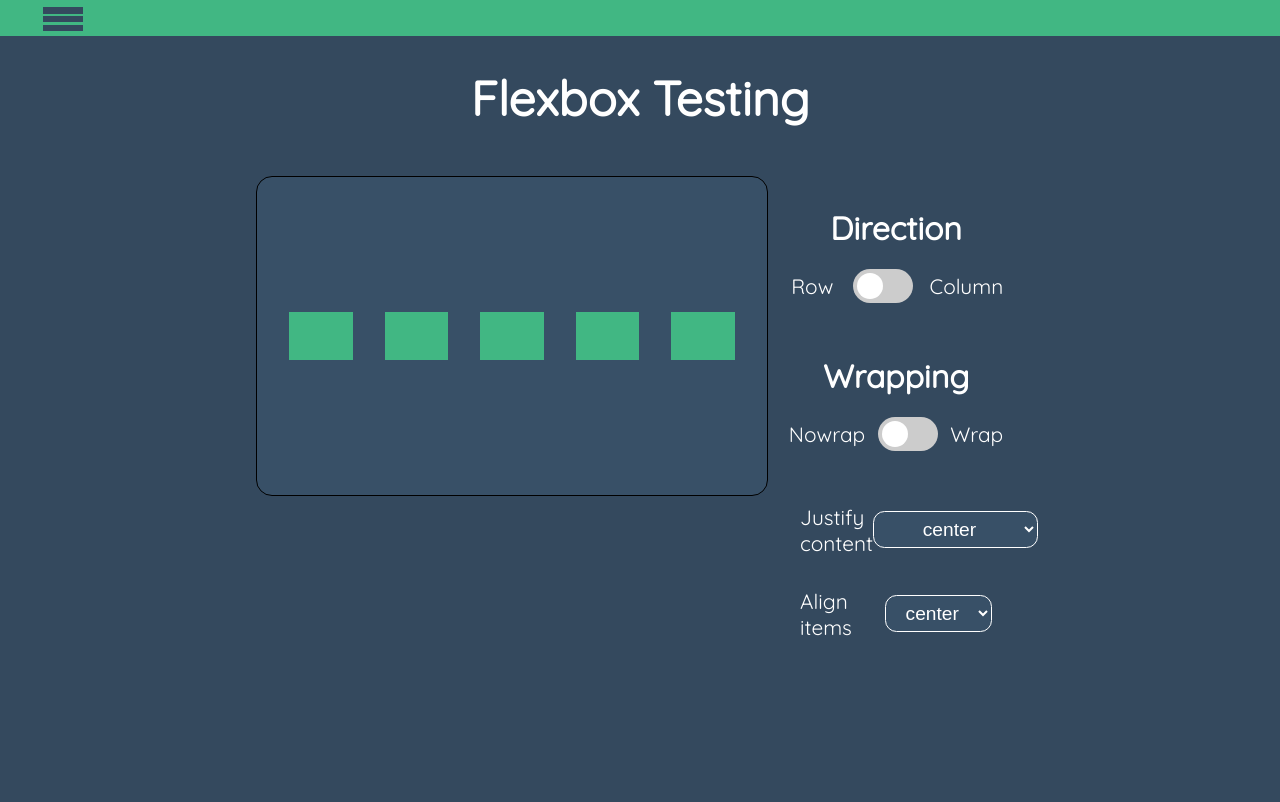
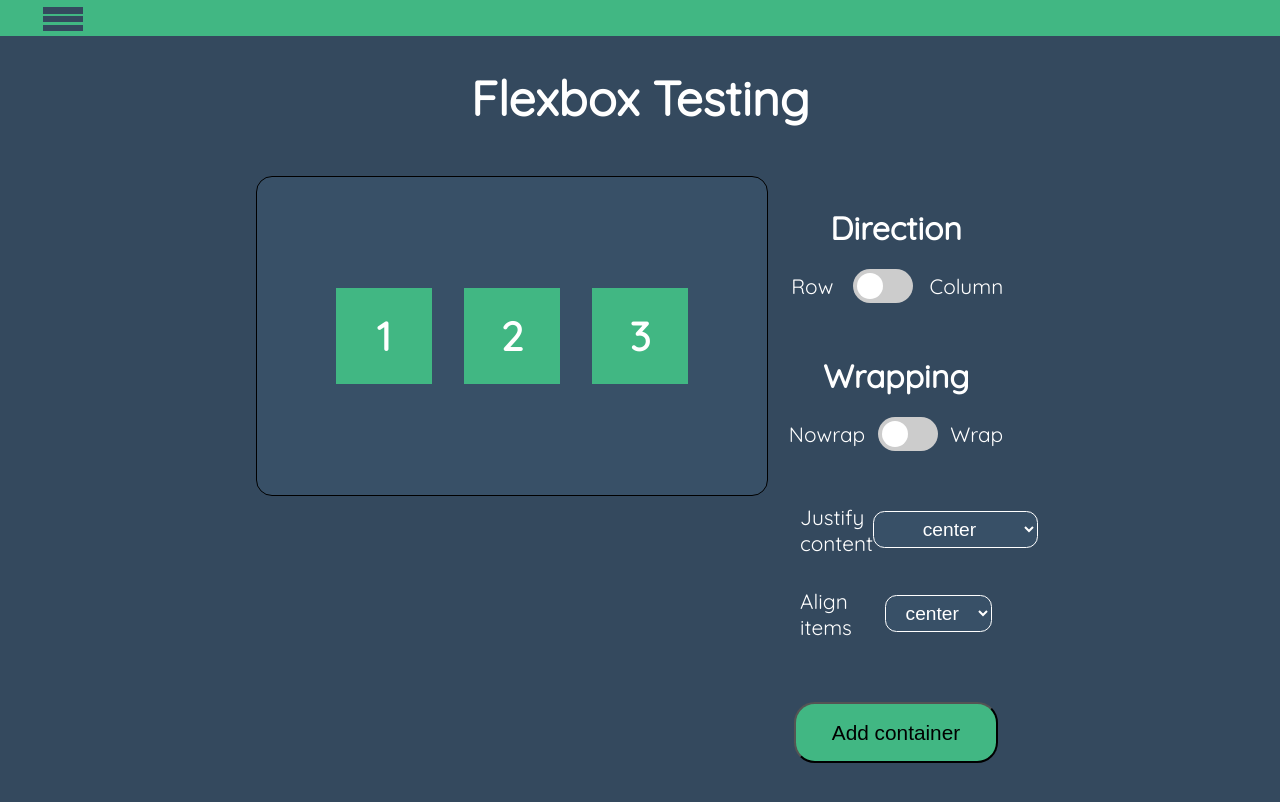
Before and after one commit to RZEPI/engineering-thesis-vue, a Vue app in the folder vue-app/: page /flexbox in a window 1280 px wide. Shown: the top 802 px of the page. Built offline with nearby package versions, Linux system fonts and the light colour scheme.

Commit message:
added removing and adding elements to the flexbox preview

```diff
--- a/vue-app/src/components/flexbox/FlexboxPreview.vue
+++ b/vue-app/src/components/flexbox/FlexboxPreview.vue
@@ -1,25 +1,31 @@
 <template>
     <div class="preview" :style="flexClasses">
-        <div></div>
-        <div></div>
-        <div></div>
-        <div></div>
-        <div></div>
+        <div v-for="element in content" :key="element.id" @click="removeElement(element.id)">
+            <p>{{ element.id }}</p>
+        </div>
     </div>
 </template>
 
 <script setup lang="ts">
 import { CSSProperties, computed } from 'vue';
 import { useStore as useFlexboxStore } from '../../store/flexbox';
+import { FlexboxElement } from '../../models/flexbox-generator/FlexboxElement';
+import { ActionTypes } from '../../store/flexbox/actions';
 
 const store = useFlexboxStore();
+const content = computed<FlexboxElement[]>(()=> store.getters.getContentList);
 const flexClasses = computed<CSSProperties>(() => store.getters.getStyleObject);
+
+function removeElement(elementId: number){
+    store.dispatch(ActionTypes.REMOVE_ELEMENT, elementId);
+}
 
 </script>
 
 <style scoped>
 .preview
 {
+    overflow: scroll;
     grid-area: preview;
     display: flex;
     width: 40vw;
@@ -30,11 +36,42 @@ const flexClasses = computed<CSSProperties>(() => store.getters.getStyleObject);
     background-color: var(--main-background-color-lighter);
     box-sizing: border-box;
 }
-.preview *
+
+.preview::-webkit-scrollbar{
+    width: 12px;
+    height: 20px;
+}
+
+.preview::-webkit-scrollbar-track{
+    margin: 1em;
+    -webkit-box-shadow: inset 0 0 6px rgba(0, 0, 0, 0.3);
+    border-radius: 10px;
+}
+
+.preview::-webkit-scrollbar-thumb{
+    border-radius: 10px;
+    -webkit-box-shadow: inset 0 0 6px rgba(0, 0, 0, 0.5);
+    background-color: var(--main-color);
+}
+
+.preview::-webkit-scrollbar-corner
 {
-    width: 6vw;
-    height: 6vh;
+    background-color: transparent;
+}
+
+.preview div
+{
+    display: flex;
+    width: 6em;
+    height: 6em;
     background-color: var(--main-color);
-    margin: 1em
+    margin: 1em;
+    justify-content:center;
+    align-items: center;
+}
+.preview div > p
+{
+    font-size: 2.5em;
+    font-weight: 700;
 }
 </style>
--- a/vue-app/src/components/flexbox/form/FlexboxForm.vue
+++ b/vue-app/src/components/flexbox/form/FlexboxForm.vue
@@ -4,7 +4,9 @@
         <toggle-input input-header="Wrapping" :choices="['Nowrap', 'Wrap']" @toggle-func="toggleWrapping"></toggle-input>
         <the-select select-header="Justify content" select-name="justify-content" :option-list="justifyContentOptionsList" @on-change="selectJustifyContentHandler"></the-select>
         <the-select select-header="Align items" select-name="align-items" :option-list="alignItemsOptionsList" @on-change="selectAlignItemsHandler"></the-select>
+        <button type="button" @click="addContainer">Add container</button>
     </form>
+
 </template>
 <script setup lang="ts">
 import { useStore as useFlexboxStore } from '../../../store/flexbox';
@@ -43,6 +45,9 @@ function selectJustifyContentHandler(chosenOption: string)
 {
     selectHanlder<JustifyContentOptions>(chosenOption, ActionTypes.SET_JUSTIFY_CONTENT, justifyContentOptionsList);
 }
+function addContainer(){
+    store.dispatch(ActionTypes.ADD_ELEMENT);
+}
 </script>
 <style scoped>
 .configuration-form
@@ -58,4 +63,13 @@ function selectJustifyContentHandler(chosenOption: string)
 {
     width: 75%;
 }
+button
+{
+    width: 80%;
+    margin: 3em;
+    background-color: var(--main-color);
+    font-size: var(--label-font-size);
+    border-radius: 1em;
+    padding: 0.8em;
+}
 </style>
--- /dev/null
+++ b/vue-app/src/models/flexbox-generator/FlexboxElement.ts
@@ -0,0 +1,3 @@
+export type FlexboxElement = {
+    id: number
+}
--- a/vue-app/src/store/flexbox/actions.ts
+++ b/vue-app/src/store/flexbox/actions.ts
@@ -7,7 +7,9 @@ import { JustifyContentOptions } from "../../models/flexbox-generator/JustifyCon
 export enum ActionTypes {
     TOGGLE_OPTION = 'toggleOption',
     SET_ALIGN_ITEMS = 'setAlignItems',
-    SET_JUSTIFY_CONTENT = 'setJustifyContent'
+    SET_JUSTIFY_CONTENT = 'setJustifyContent',
+    ADD_ELEMENT = 'addElement',
+    REMOVE_ELEMENT = 'removeElement'
 }
 
 type AugmentedActionContex = {
@@ -30,6 +32,13 @@ export interface Actions {
         { commit }: AugmentedActionContex,
         payload: JustifyContentOptions
     ): void
+    [ActionTypes.ADD_ELEMENT](
+        { commit }: AugmentedActionContex
+    ): void
+    [ActionTypes.REMOVE_ELEMENT](
+        { commit }: AugmentedActionContex,
+        payload: number
+    ): void
 }
 
 export const actions: ActionTree<State, State> & Actions = {
@@ -46,6 +55,14 @@ export const actions: ActionTree<State, State> & Actions = {
     [ActionTypes.SET_ALIGN_ITEMS]({commit}, payload)
     {
         commit(MutationTypes.SET_ALIGN_ITEMS, payload)
+    },
+    [ActionTypes.ADD_ELEMENT]({commit})
+    {
+        commit(MutationTypes.ADD_ELEMENT, undefined);
+    },
+    [ActionTypes.REMOVE_ELEMENT]({commit}, payload)
+    {
+        commit(MutationTypes.REMOVE_ELEMENT, payload);
     }
 
 }
--- a/vue-app/src/store/flexbox/getters.ts
+++ b/vue-app/src/store/flexbox/getters.ts
@@ -1,8 +1,10 @@
 import {State} from ".";
 import { CSSProperties } from "vue";
+import { FlexboxElement } from "../../models/flexbox-generator/FlexboxElement";
 
 export type Getters = {
-    getStyleObject(state:State): CSSProperties
+    getStyleObject(state: State) : CSSProperties
+    getContentList(state: State) : FlexboxElement[]
 }
 
 export const getters: Getters = {
@@ -14,5 +16,9 @@ export const getters: Getters = {
             'justify-content': state.justifyContent  as string,
             'align-items': state.alignItems as string
         }
+    },
+    getContentList(state)
+    {
+        return state.content;
     }
 }
--- a/vue-app/src/store/flexbox/index.ts
+++ b/vue-app/src/store/flexbox/index.ts
@@ -1,24 +1,27 @@
 import { InjectionKey } from "vue";
-import { createStore, useStore as baseUseStore, Store as VuexStore}  from "vuex";
+import { createStore, useStore as baseUseStore, Store as VuexStore } from "vuex";
 
 import { mutations } from "./mutations";
 import { actions } from "./actions";
 import { getters } from "./getters";
 import { AlignItemsOptions } from "../../models/flexbox-generator/AlignItemsOptions";
 import { JustifyContentOptions } from "../../models/flexbox-generator/JustifyContentOptions";
+import { FlexboxElement } from "../../models/flexbox-generator/FlexboxElement";
 
-export interface State{
+export interface State {
     wrapping: boolean;
     direction: boolean;
     justifyContent: JustifyContentOptions
     alignItems: AlignItemsOptions
+    content: FlexboxElement[]
 };
 
 export const state: State = {
     wrapping: false,
     direction: false,
     justifyContent: JustifyContentOptions.CENTER,
-    alignItems: AlignItemsOptions.CENTER
+    alignItems: AlignItemsOptions.CENTER,
+    content: [{ id: 1 }, { id: 2 }, { id: 3 }],
 }
 
 export const key: InjectionKey<VuexStore<State>> = Symbol();
@@ -30,6 +33,6 @@ export const store = createStore<State>({
     mutations
 })
 
-export function useStore(){
+export function useStore() {
     return baseUseStore(key)
 }
--- a/vue-app/src/store/flexbox/mutations.ts
+++ b/vue-app/src/store/flexbox/mutations.ts
@@ -7,7 +7,9 @@ export enum MutationTypes {
     TOGGLE_WRAPPING = 'toggleWrapping',
     TOGGLE_DIRECTION = 'toggleDirection',
     SET_JUSTIFY_CONTENT = 'setJustifyContnent',
-    SET_ALIGN_ITEMS = 'setAlignItems'
+    SET_ALIGN_ITEMS = 'setAlignItems',
+    ADD_ELEMENT = 'addElement',
+    REMOVE_ELEMENT = 'removeElement'
 }
 
 export type Mutations<S = State> = {
@@ -15,6 +17,8 @@ export type Mutations<S = State> = {
     [MutationTypes.TOGGLE_DIRECTION](state: S) : void
     [MutationTypes.SET_JUSTIFY_CONTENT](state: S, option: JustifyContentOptions) : void
     [MutationTypes.SET_ALIGN_ITEMS](state: S, option: AlignItemsOptions) : void
+    [MutationTypes.ADD_ELEMENT](state:S) : void
+    [MutationTypes.REMOVE_ELEMENT](state:S, payload:number) : void
 }
 
 export const mutations: MutationTree<State> & Mutations = {
@@ -29,5 +33,17 @@ export const mutations: MutationTree<State> & Mutations = {
     },
     [MutationTypes.SET_ALIGN_ITEMS](state, option){
         state.alignItems = option;
+    },
+    [MutationTypes.ADD_ELEMENT](state){
+        const content = state.content;
+        let lastElementId = 0;
+
+        if(content.length !== 0)
+            lastElementId = content[content.length-1].id;
+        content.push({id: lastElementId+1});
+    },
+    [MutationTypes.REMOVE_ELEMENT](state, payload){
+        const content = state.content;
+        state.content = content.filter((element) => element.id != payload)
     }
 }
```
